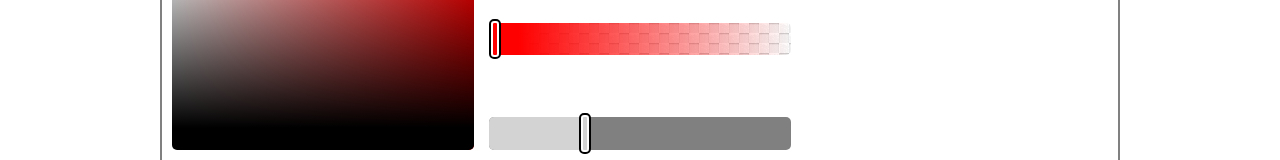
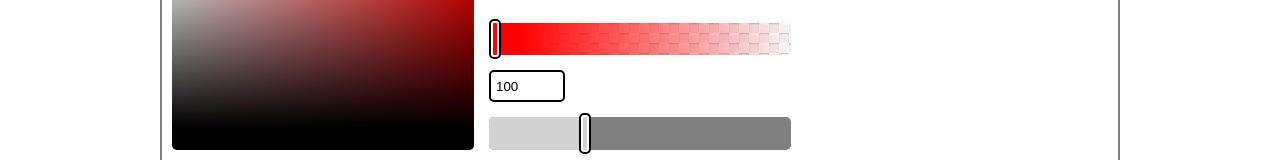
Before and after one commit to Centmsn/CSS-gradient-generator, a React (Create React App) app: page / in a window 1280 px wide. Shown: the part 290-450 px from the top of the page. Built offline with nearby package versions, Linux system fonts and the light colour scheme.

Commit message:
add input for opacity

```diff
--- a/src/components/ColorsList.js
+++ b/src/components/ColorsList.js
@@ -76,9 +76,9 @@ const ListColor = styled.div`
   flex-basis: 65%;
   border: 2px solid black;
   border-radius: 5px;
+  box-shadow: inset 0 0 0 3px white;
+
   background-color: ${(props) => props.color};
-
-  box-shadow: inset 0 0 0 3px white;
   transition: transform 300ms;
   cursor: pointer;
 `;
--- a/src/components/GradientOptions.js
+++ b/src/components/GradientOptions.js
@@ -48,6 +48,8 @@ const GradientOptions = ({
       return { ...prev, [colorsAmount + 1]: { x: e.clientX - left - 10 } };
     });
     setActiveCol({ index: colorsAmount + 1, h: 0, s: 100, l: 50, a: 100 });
+    // *test
+    setActiveWidth(1, colorsAmount + 1);
   };
 
   const generateSliders = () => {
--- a/src/components/TransparentOptions.js
+++ b/src/components/TransparentOptions.js
@@ -20,6 +20,19 @@ const TransparentOptions = ({ setA, hue, sat, light, active, gradient }) => {
     setSliderPosition(position);
   }, [active]);
 
+  const handleManualOpacityChange = (e) => {
+    // TODO: limit max and min input value
+    const { width } = transparencyBar.current.getBoundingClientRect();
+
+    if (e.target.value > 100 || e.target.value < 0) {
+      e.target.value = 0;
+    }
+
+    setSliderPosition(width - (width / 100) * e.target.value);
+
+    setA(e.target.value);
+  };
+
   const setTransparency = (e) => {
     const { left, width } = transparencyBar.current.getBoundingClientRect();
     const opacity = Math.floor(100 - ((e.clientX - left) / width) * 100);
@@ -37,10 +50,19 @@ const TransparentOptions = ({ setA, hue, sat, light, active, gradient }) => {
   };
 
   return (
-    <Bar hue={hue} sat={sat} light={light} ref={transparencyBar}>
-      <InnerBar />
-      <Draggable func={setTransparency} left={sliderPosition} />
-    </Bar>
+    <>
+      <Bar hue={hue} sat={sat} light={light} ref={transparencyBar}>
+        <InnerBar />
+        <Draggable func={setTransparency} left={sliderPosition} />
+      </Bar>
+      <Input
+        type="number"
+        min="0"
+        max="100"
+        value={gradient[active].a}
+        onChange={handleManualOpacityChange}
+      />
+    </>
   );
 };
 
@@ -68,6 +90,16 @@ const InnerBar = styled.div`
   border-radius: 5px;
 `;
 
+const Input = styled.input`
+  grid-area: 5/2/6/3;
+
+  width: 25%;
+  border: 2px solid black;
+  border-radius: 5px;
+
+  padding: 5px;
+`;
+
 const mapStateToProps = (state) => {
   const { hue, sat, light } = state.colorPicked;
 
```
